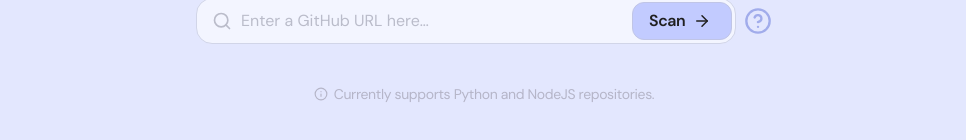
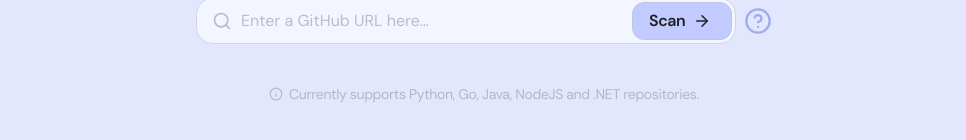
Before and after one commit to rawsab/patchly, a Next.js app in the folder frontend/: page / in a window 1280 px wide. Shown: the part 446-586 px from the top of the page, without its empty margins (156-1122 px from the left). Built offline with nearby package versions, Linux system fonts and the light colour scheme; no server answers.

Commit message:
minor ui fix

```diff
--- a/frontend/src/app/page.tsx
+++ b/frontend/src/app/page.tsx
@@ -169,7 +169,7 @@ export default function Home() {
               transition={{ delay: 0.5 }}
             >
               <Info size={14} className="text-[#B5B5C8]" />
-              Currently supports Python and NodeJS repositories.
+              Currently supports Python, Go, Java, NodeJS and .NET repositories.
             </motion.p>
           )}
           <ErrorMessage error={error} />
```
